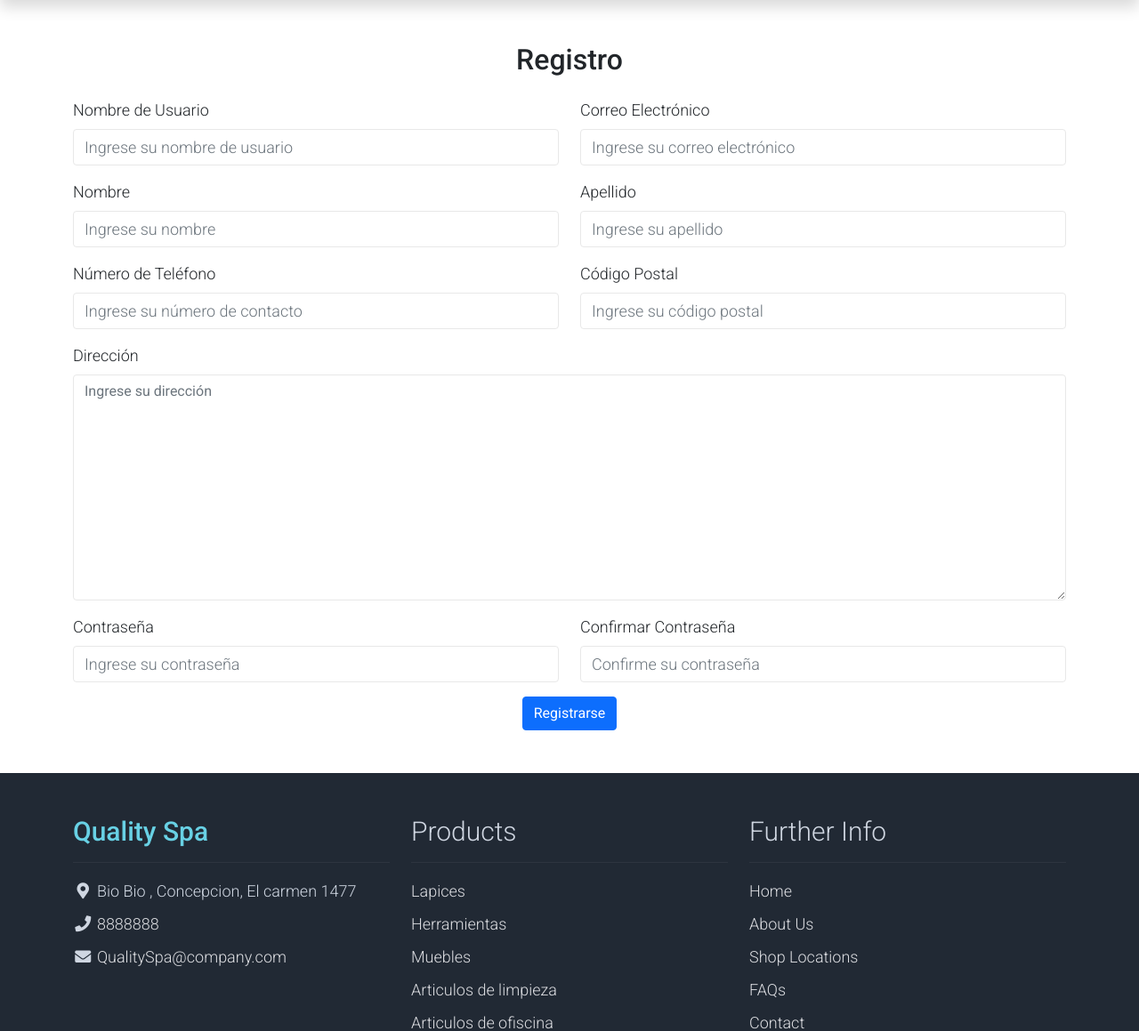
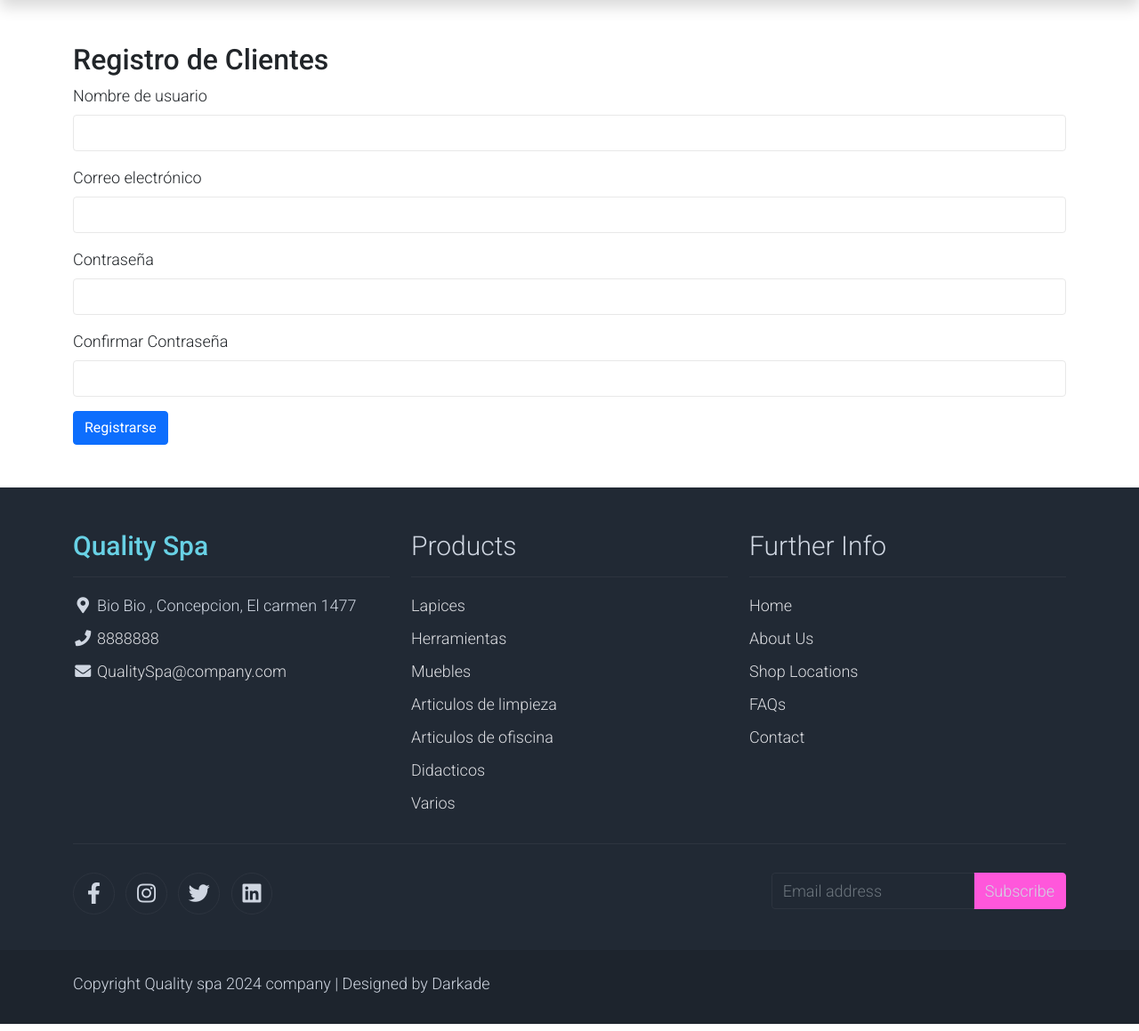
Before and after one commit to Basferdev/QualitySpa, a Django app: page /register/ in a window 1280 px wide. Shown: the part 132-1291 px from the top of the page at 89% size. Run offline with Django 4.2, Linux system fonts and the light colour scheme; some libraries are stand-ins or nearby versions.

Commit message:
Revert "Cambios en registro"

```diff
--- a/login/forms.py
+++ b/login/forms.py
@@ -2,46 +2,12 @@ from django import forms
 from django.contrib.auth.models import User
 
 class RegistrationForm(forms.ModelForm):
-    username = forms.CharField(widget=forms.TextInput(attrs={
-        'class': 'form-control',
-        'placeholder': 'Ingrese su nombre de usuario'
-    }), label="Nombre de Usuario")
-    email = forms.EmailField(widget=forms.EmailInput(attrs={
-        'class': 'form-control',
-        'placeholder': 'Ingrese su correo electrónico'
-    }), label="Correo Electrónico")
-    password = forms.CharField(widget=forms.PasswordInput(attrs={
-        'class': 'form-control',
-        'placeholder': 'Ingrese su contraseña'
-    }), label="Contraseña")
-    password_confirm = forms.CharField(widget=forms.PasswordInput(attrs={
-        'class': 'form-control',
-        'placeholder': 'Confirme su contraseña'
-    }), label="Confirmar Contraseña")
-    phone_number = forms.CharField(widget=forms.TextInput(attrs={
-        'class': 'form-control',
-        'placeholder': 'Ingrese su número de contacto'
-    }), label="Número de Teléfono")
-    address = forms.CharField(widget=forms.Textarea(attrs={
-        'class': 'form-control',
-        'placeholder': 'Ingrese su dirección'
-    }), label="Dirección")
-    postal_code = forms.CharField(widget=forms.TextInput(attrs={
-        'class': 'form-control',
-        'placeholder': 'Ingrese su código postal'
-    }), label="Código Postal")
-    first_name = forms.CharField(widget=forms.TextInput(attrs={
-        'class': 'form-control',
-        'placeholder': 'Ingrese su nombre'
-    }), label="Nombre")
-    last_name = forms.CharField(widget=forms.TextInput(attrs={
-        'class': 'form-control',
-        'placeholder': 'Ingrese su apellido'
-    }), label="Apellido")
+    password = forms.CharField(widget=forms.PasswordInput, label="Password")
+    password_confirm = forms.CharField(widget=forms.PasswordInput, label="Confirm Password")
 
     class Meta:
         model = User
-        fields = ['username', 'email']
+        fields = ['username', 'email', 'password']
 
     def clean(self):
         cleaned_data = super().clean()
@@ -49,7 +15,7 @@ class RegistrationForm(forms.ModelForm):
         password_confirm = cleaned_data.get("password_confirm")
 
         if password and password_confirm and password != password_confirm:
-            self.add_error('password_confirm', "Las contraseñas no coinciden.")
+            self.add_error('password_confirm', "Passwords do not match.")
 
 
 class LoginForm(forms.Form):
--- a/login/templates/login/register.html
+++ b/login/templates/login/register.html
@@ -1,57 +1,27 @@
 {% extends 'Principal/base.html' %}
-{% load form_filters %}
+
 {% block content1 %}
 <div class="container py-5">
-    <h2 class="mb-4 text-center">Registro</h2>
-    <form method="post" class="needs-validation" novalidate>
+    <h2>Registro de Clientes</h2>
+    <form method="post">
         {% csrf_token %}
-        <div class="row mb-3">
-            <div class="col-md-6">
-                <label for="id_username" class="form-label">Nombre de Usuario</label>
-                {{ form.username|add_class:"form-control" }}
-            </div>
-            <div class="col-md-6">
-                <label for="id_email" class="form-label">Correo Electrónico</label>
-                {{ form.email|add_class:"form-control" }}
-            </div>
-        </div>
-        <div class="row mb-3">
-            <div class="col-md-6">
-                <label for="id_first_name" class="form-label">Nombre</label>
-                {{ form.first_name|add_class:"form-control" }}
-            </div>
-            <div class="col-md-6">
-                <label for="id_last_name" class="form-label">Apellido</label>
-                {{ form.last_name|add_class:"form-control" }}
-            </div>
-        </div>
-        <div class="row mb-3">
-            <div class="col-md-6">
-                <label for="id_phone_number" class="form-label">Número de Teléfono</label>
-                {{ form.phone_number|add_class:"form-control" }}
-            </div>
-            <div class="col-md-6">
-                <label for="id_postal_code" class="form-label">Código Postal</label>
-                {{ form.postal_code|add_class:"form-control" }}
-            </div>
+        <div class="mb-3">
+            <label for="id_username" class="form-label">Nombre de usuario</label>
+            <input type="text" name="username" class="form-control" id="id_username" required>
         </div>
         <div class="mb-3">
-            <label for="id_address" class="form-label">Dirección</label>
-            {{ form.address|add_class:"form-control" }}
+            <label for="id_email" class="form-label">Correo electrónico</label>
+            <input type="email" name="email" class="form-control" id="id_email" required>
         </div>
-        <div class="row mb-3">
-            <div class="col-md-6">
-                <label for="id_password" class="form-label">Contraseña</label>
-                {{ form.password|add_class:"form-control" }}
-            </div>
-            <div class="col-md-6">
-                <label for="id_password_confirm" class="form-label">Confirmar Contraseña</label>
-                {{ form.password_confirm|add_class:"form-control" }}
-            </div>
+        <div class="mb-3">
+            <label for="id_password" class="form-label">Contraseña</label>
+            <input type="password" name="password" class="form-control" id="id_password" required>
         </div>
-        <div class="text-center">
-            <button type="submit" class="btn btn-primary">Registrarse</button>
+        <div class="mb-3">
+            <label for="id_password_confirm" class="form-label">Confirmar Contraseña</label>
+            <input type="password" name="password_confirm" class="form-control" id="id_password_confirm" required>
         </div>
+        <button type="submit" class="btn btn-primary">Registrarse</button>
     </form>
 </div>
 {% endblock %}
--- a/login/templatetags/form_filters.py
+++ /dev/null
@@ -1,7 +0,0 @@
-from django import template
-
-register = template.Library()
-
-@register.filter(name='add_class')
-def add_class(field, css_class):
-    return field.as_widget(attrs={"class": css_class})
--- a/login/views.py
+++ b/login/views.py
@@ -4,26 +4,14 @@ from django.contrib.auth import login, authenticate
 from .forms import RegistrationForm, LoginForm
 from django.http import HttpResponseForbidden
 from django.contrib.auth.decorators import login_required
-from .models import UserProfile
 
 def register(request):
     if request.method == 'POST':
         form = RegistrationForm(request.POST)
         if form.is_valid():
-            # Crear el usuario
             user = form.save(commit=False)
             user.set_password(form.cleaned_data['password'])
-            user.first_name = form.cleaned_data['first_name']
-            user.last_name = form.cleaned_data['last_name']
             user.save()
-
-            # Crear el perfil de usuario
-            UserProfile.objects.create(
-                user=user,
-                phone_number=form.cleaned_data['phone_number'],
-                address=form.cleaned_data['address'],
-                postal_code=form.cleaned_data['postal_code']
-            )
 
             # Asignar al grupo 'clientes'
             group = Group.objects.get(name='clientes')
@@ -31,10 +19,11 @@ def register(request):
 
             # Autenticar automáticamente
             login(request, user)
-            return redirect('cliente_dashboard')  # Cambia a la URL de tu dashboard de clientes
+            return redirect('cliente_dashboard')  # Redirigir al dashboard del cliente
     else:
         form = RegistrationForm()
     return render(request, 'login/register.html', {'form': form})
+
 
 
 @login_required
@@ -48,6 +37,8 @@ def cliente_dashboard(request):
 
     # Lógica específica para clientes (puedes cargar datos relacionados aquí)
     return render(request, 'login/cliente_dashboard.html')
+
+
 
 def user_login(request):
     if request.method == 'POST':
```
Also changed, not shown: Tienda/templates/Tienda/carrito.html (+11 -5 lines), login/models.py (+1 -11 lines), db.sqlite3, login/migrations/0001_initial.py (deleted), login/templates/login/cliente_dashboard.html (line endings or trailing spaces), login/templatetags/__init__.py (deleted).
